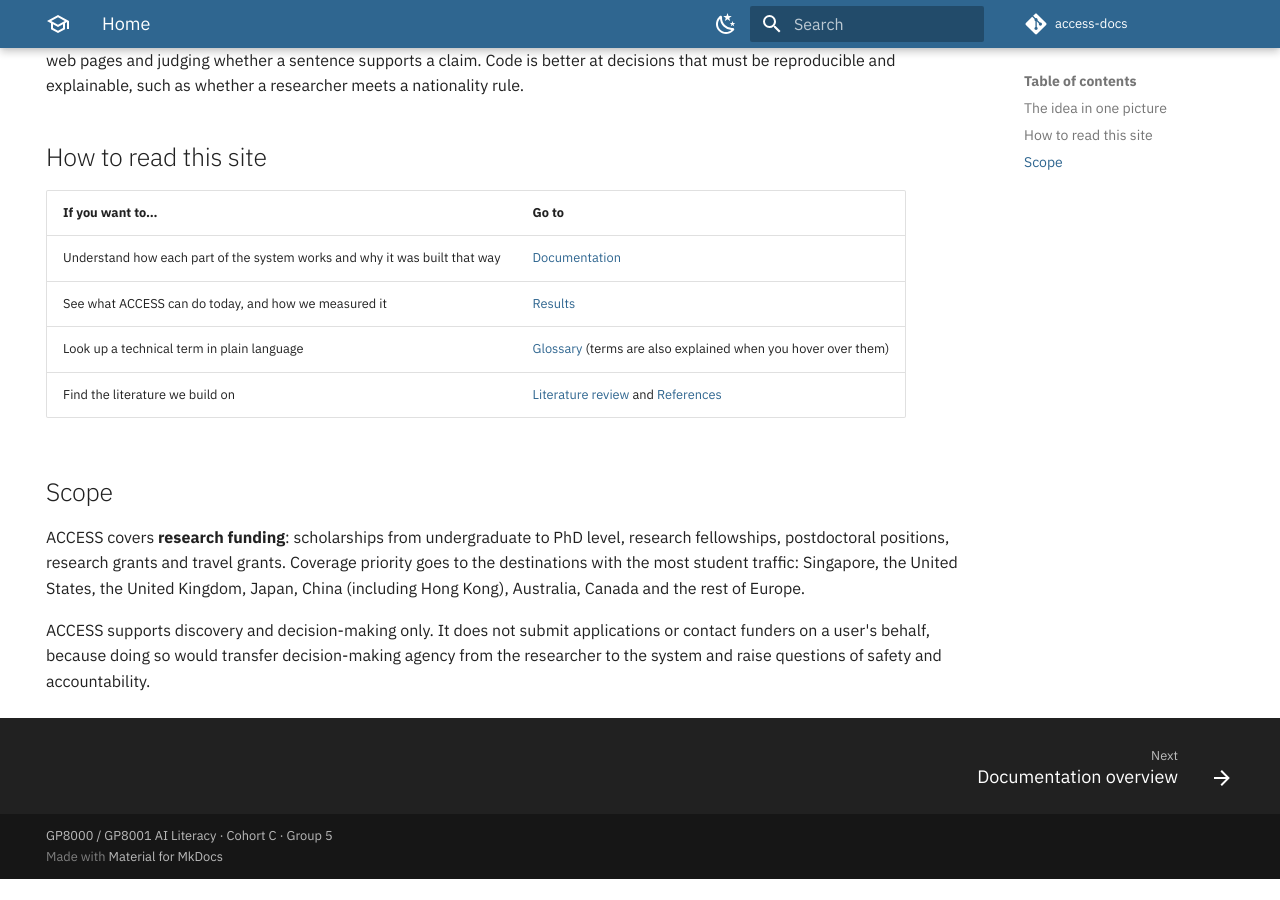
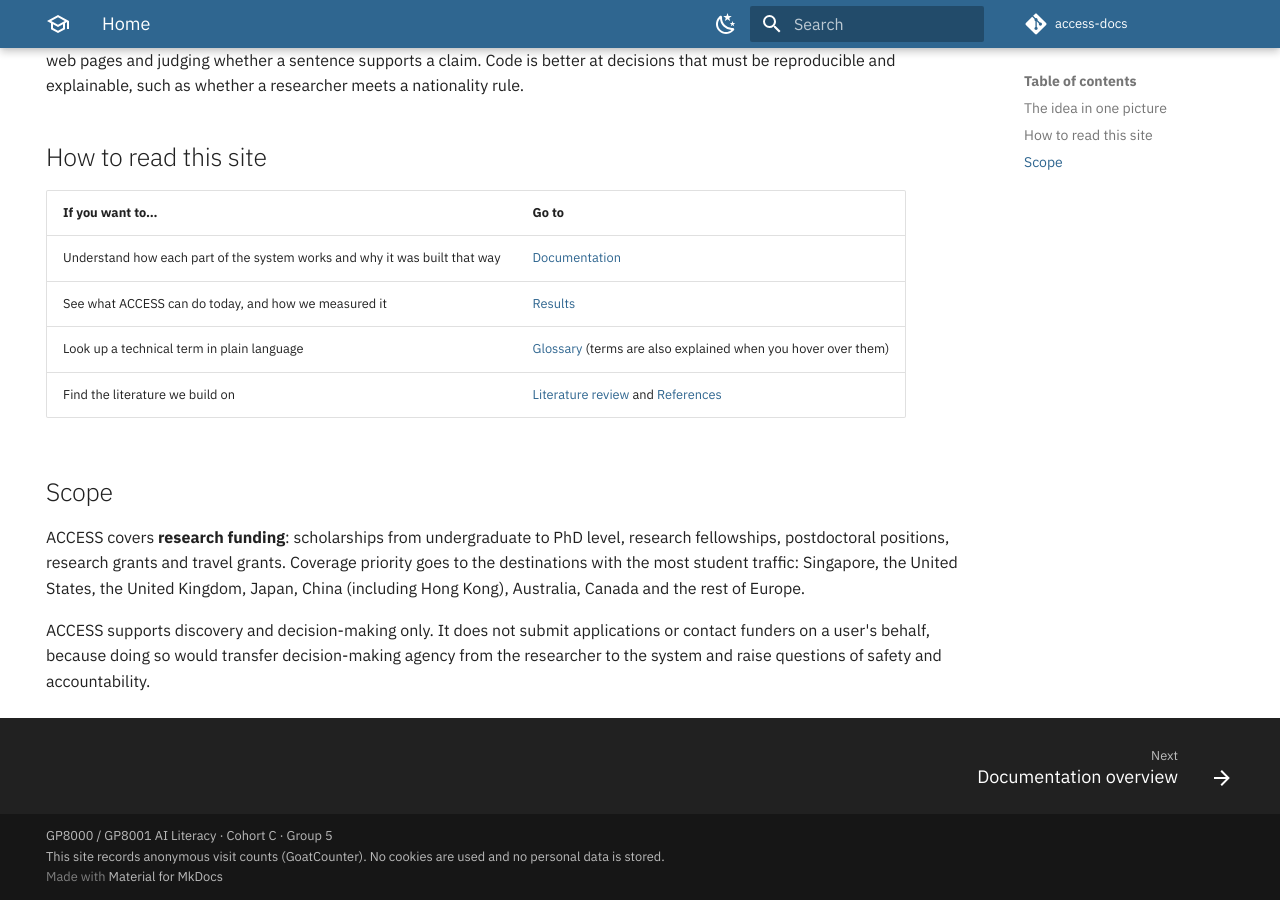
Before and after one commit to vishram0905/access-docs, an MkDocs documentation site: the page built from docs/index.md, in a window 1280 px wide and 900 px high, scrolled down 1260 px. Built offline with MkDocs 1.6.1 and Material for MkDocs 9.7.7, drawn with Linux system fonts in a browser that asks for light colours; comment, search, counter and statistics services are not loaded; before the commit the page ends 2139 px from its top, so only the background shows below that.

Commit message:
Add anonymous visit counting (GoatCounter) with a privacy note in the footer

```diff
--- a/mkdocs.yml
+++ b/mkdocs.yml
@@ -5,10 +5,13 @@
 site_url: https://vishram0905.github.io/access-docs/
 repo_url: https://github.com/vishram0905/access-docs
 repo_name: access-docs
-copyright: GP8000 / GP8001 AI Literacy · Cohort C · Group 5
+copyright: >-
+  GP8000 / GP8001 AI Literacy · Cohort C · Group 5<br>
+  This site records anonymous visit counts (GoatCounter). No cookies are used and no personal data is stored.
 
 theme:
   name: material
+  custom_dir: overrides
   language: en
   font:
     text: IBM Plex Sans
--- /dev/null
+++ b/overrides/main.html
@@ -0,0 +1,8 @@
+{% extends "base.html" %}
+
+{% block extrahead %}
+  {{ super() }}
+  <!-- Anonymous visit counts (GoatCounter): no cookies, no personal data stored -->
+  <script data-goatcounter="https://access-funding.goatcounter.com/count"
+          async src="//gc.zgo.at/count.js"></script>
+{% endblock %}
```
